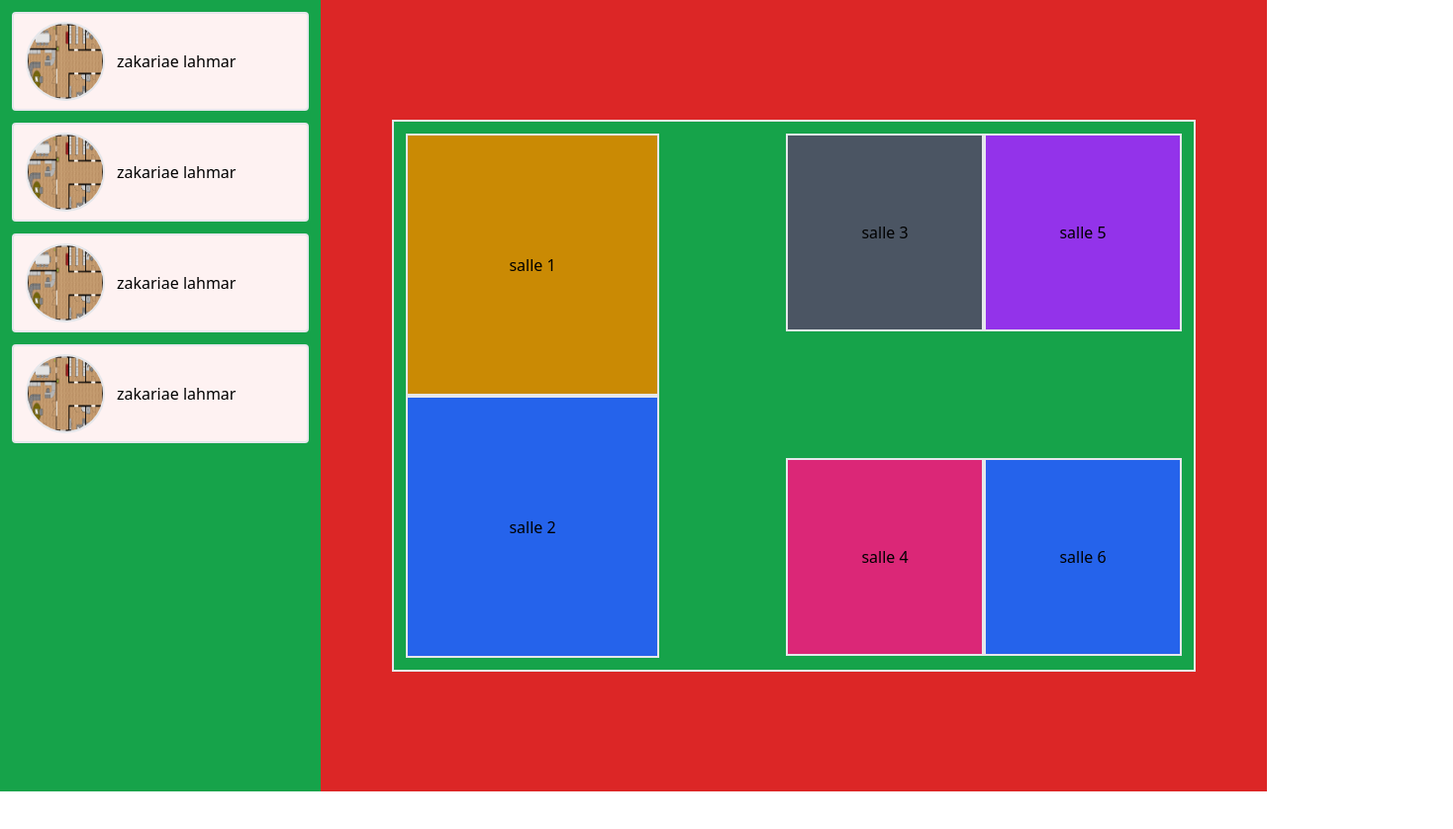
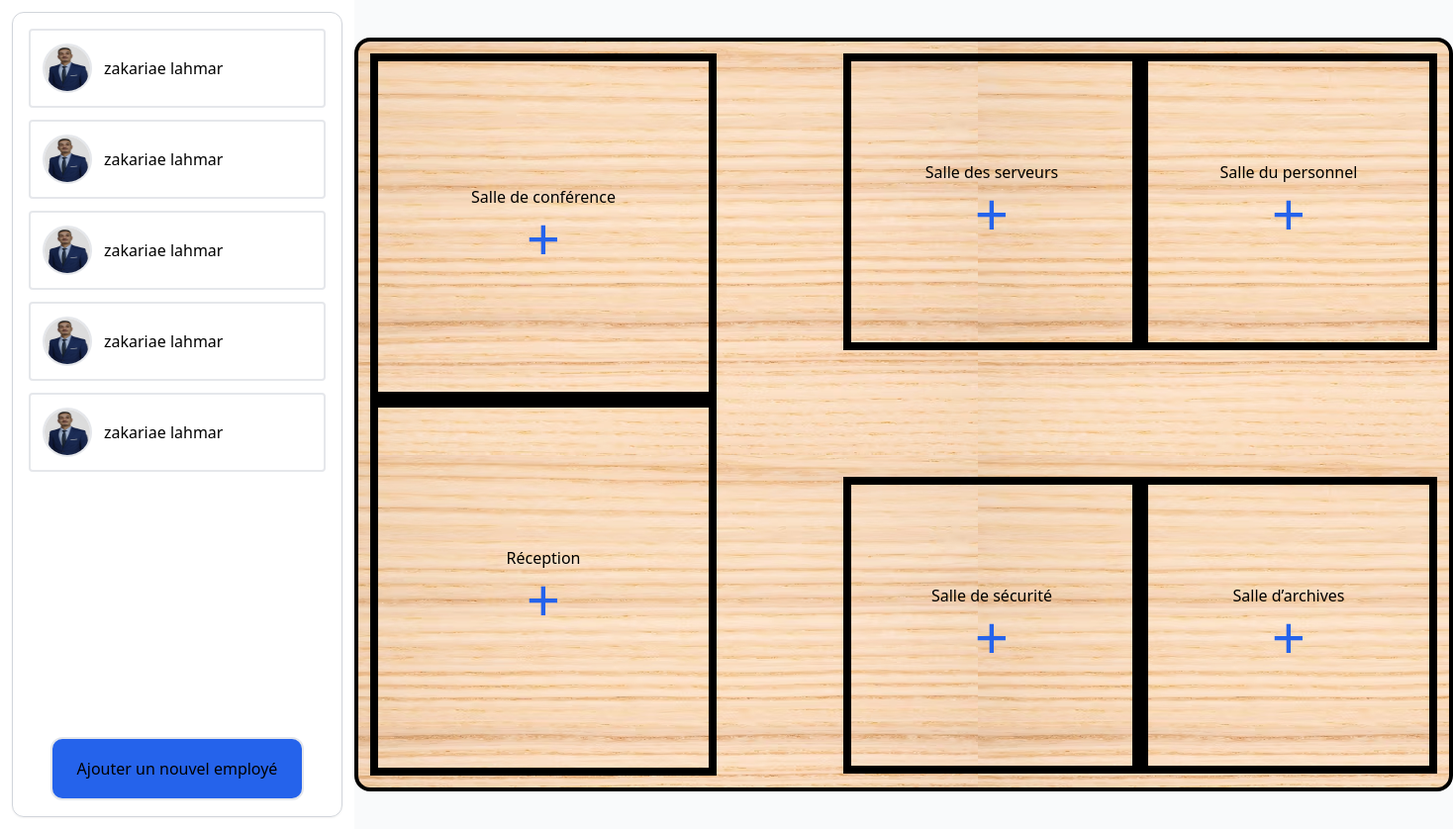
Before and after one commit to Lahmar22/WorkSphere, a plain HTML site: page index.html in a window 1280 px wide. Shown: the whole page at 99% size, 1468 px wide, since content can reach past the window. Before the commit the page ends 800 px from the top, so only its background shows below. Drawn offline with nearby package versions, Linux system fonts and the light colour scheme.

Commit message:
feat: update card the salles and update aside bar

```diff
--- a/index.html
+++ b/index.html
@@ -5,68 +5,83 @@
     <meta charset="UTF-8">
     <meta name="viewport" content="width=device-width, initial-scale=1.0">
     <title>WorkSphere - Virtual Workspace</title>
+    <link rel="stylesheet" href="styles/style.css">
     <script src="https://cdn.tailwindcss.com"></script>
 </head>
 
 <body>
     <div class="flex min-h-screen">
-        <div class="grid bg-green-600 w-auto p-3">
-            <aside class="flex flex-col gap-3">
-               <div class="flex bg-red-50 p-3 gap-3 border-2 rounded w-[300px] h-[100px] items-center">
-                    <img class="border-2 rounded-full w-[80px] h-[80px]" src="images/image.png" alt="image">
+        <div class="grid w-auto p-3">
+            <aside class="flex flex-col gap-3 border border-gray-300 rounded-xl p-4 items-center shadow-sm hover:border-gray-500 hover:shadow-md ">
+               <div class="flex bg-white p-3 gap-3 border-2 rounded w-[300px] h-[80px] items-center">
+                    <img class="border-2 rounded-full w-[50px] h-[50px]" src="images/imagePersonnale.jpg" alt="image">
                     <p>zakariae lahmar</p>
                 </div>
-                <div class="flex bg-red-50 p-3 gap-3 border-2 rounded w-[300px] h-[100px] items-center">
-                    <img class="border-2 rounded-full w-[80px] h-[80px]" src="images/image.png" alt="image">
+                <div class="flex bg-white p-3 gap-3 border-2 rounded w-[300px] h-[80px] items-center">
+                    <img class="border-2 rounded-full w-[50px] h-[50px]" src="images/imagePersonnale.jpg" alt="image">
                     <p>zakariae lahmar</p>
                 </div>
-                <div class="flex bg-red-50 p-3 gap-3 border-2 rounded w-[300px] h-[100px] items-center">
-                    <img class="border-2 rounded-full w-[80px] h-[80px]" src="images/image.png" alt="image">
+                <div class="flex bg-white p-3 gap-3 border-2 rounded w-[300px] h-[80px] items-center">
+                    <img class="border-2 rounded-full w-[50px] h-[50px]" src="images/imagePersonnale.jpg" alt="image">
                     <p>zakariae lahmar</p>
                 </div>
-                <div class="flex bg-red-50 p-3 gap-3 border-2 rounded w-[300px] h-[100px] items-center">
-                    <img class="border-2 rounded-full w-[80px] h-[80px]" src="images/image.png" alt="image">
+                <div class="flex bg-white p-3 gap-3 border-2 rounded w-[300px] h-[80px] items-center">
+                    <img class="border-2 rounded-full w-[50px] h-[50px]" src="images/imagePersonnale.jpg" alt="image">
                     <p>zakariae lahmar</p>
+                </div>
+                <div class="flex bg-white p-3 gap-3 border-2 rounded w-[300px] h-[80px] items-center">
+                    <img class="border-2 rounded-full w-[50px] h-[50px]" src="images/imagePersonnale.jpg" alt="image">
+                    <p>zakariae lahmar</p>
+                </div>
+
+                <div class="flex mt-64">
+                    <button class=" bg-blue-600 border-2 rounded-xl w-64 h-16">Ajouter un nouvel employé</button>
                 </div>
             </aside>
         </div>
-        <div class="flex bg-red-600 w-full justify-center items-center">
-            <div class="flex p-3 border-2 bg-green-600 block w-auto h-auto">
+        <div class="flex bg-gray-50 w-full justify-center items-center">
+            <div  id="etage" class="flex p-3 border-black border-4 rounded-2xl bg-green-600 block w-auto h-auto">
                 <div>
-                    <div class="flex border-2 bg-yellow-600 block w-64 h-[265px] justify-center items-center">
-                        <h1>salle 1</h1>
+                    <div class="flex flex-col border-black border-8  block w-[350px] h-[350px] justify-center items-center">
+                        <h1>Salle de conférence</h1>
+                        <button class="text-blue-600 text-6xl">+</button>
                     </div>
-                    <div class="flex border-2 bg-blue-600 block w-64 h-[265px] justify-center items-center">
-                        <h1>salle 2</h1>
+                    <div class="flex flex-col border-black border-8 block w-[350px] h-[380px] justify-center items-center">
+                        <h1>Réception</h1>
+                        <button class="text-blue-600 text-6xl">+</button>
                     </div>
 
 
                 </div>
-                <div class="flex block w-32 h-32 ">
+                <div class="flex block w-32 ">
 
                 </div>
 
                 <div>
-                    <div class="flex border-2 bg-gray-600 block w-[200px] h-[200px] justify-center items-center">
-                        <h1>salle 3</h1>
+                    <div class="flex flex-col border-black border-8 block w-[300px] h-[300px] justify-center items-center">
+                        <h1>Salle des serveurs</h1>
+                        <button class="text-blue-600 text-6xl">+</button>
                     </div>
-                    <div class="block w-32 h-32">
+                    <div class="block h-32">
 
                     </div>
-                    <div class="flex border-2 bg-pink-600 block w-[200px] h-[200px] justify-center items-center ">
-                        <h1>salle 4</h1>
+                    <div class="flex flex-col border-black border-8 block w-[300px] h-[300px] justify-center items-center ">
+                        <h1>Salle de sécurité</h1>
+                        <button class="text-blue-600 text-6xl">+</button>
                     </div>
 
                 </div>
                 <div>
-                    <div class="flex border-2 bg-purple-600 block w-[200px] h-[200px] justify-center items-center">
-                        <h1>salle 5</h1>
+                    <div class="flex flex-col border-black border-8 block w-[300px] h-[300px] justify-center items-center">
+                        <h1>Salle du personnel</h1>
+                        <button class="text-blue-600 text-6xl">+</button>
                     </div>
-                    <div class="block w-32 h-32">
+                    <div class="block h-32">
 
                     </div>
-                    <div class="flex border-2 bg-blue-600 block w-[200px] h-[200px] justify-center items-center">
-                        <h1>salle 6</h1>
+                    <div class="flex flex-col border-black border-8 block w-[300px] h-[300px] justify-center items-center">
+                        <h1>Salle d’archives</h1>
+                        <button class="text-blue-600 text-6xl">+</button>
                     </div>
                 </div>
             </div>
--- a/styles/style.css
+++ b/styles/style.css
@@ -0,0 +1,4 @@
+#etage{
+    background: url('/images/bg.png');
+
+}
```
Also changed, not shown: images/bg.png (added), images/image.png (deleted), images/imagePersonnale.jpg (added).
